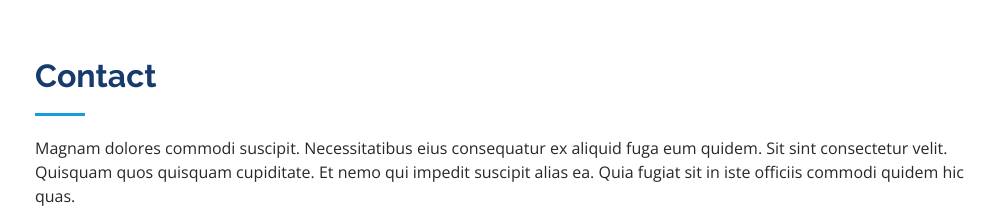
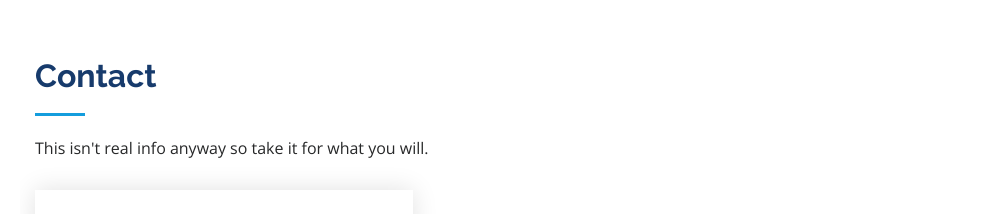
Before and after one commit to MapGuy11/backyardflips-website, a plain HTML site: page index.html in a window 1280 px wide. Shown: the part 2009-2223 px from the top of the page, without its empty margins (280-1275 px from the left). Drawn offline with nearby package versions, Linux system fonts and the light colour scheme.

Commit message:
Update index.html

```diff
--- a/index.html
+++ b/index.html
@@ -192,7 +192,7 @@
 
         <div class="section-title">
           <h2>Contact</h2>
-          <p>Magnam dolores commodi suscipit. Necessitatibus eius consequatur ex aliquid fuga eum quidem. Sit sint consectetur velit. Quisquam quos quisquam cupiditate. Et nemo qui impedit suscipit alias ea. Quia fugiat sit in iste officiis commodi quidem hic quas.</p>
+          <p>This isn't real info anyway so take it for what you will.</p>
         </div>
 
         <div class="row" data-aos="fade-in">
```
